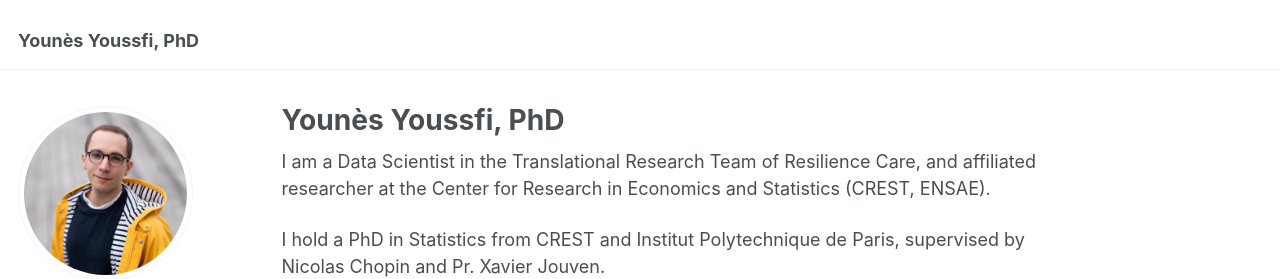
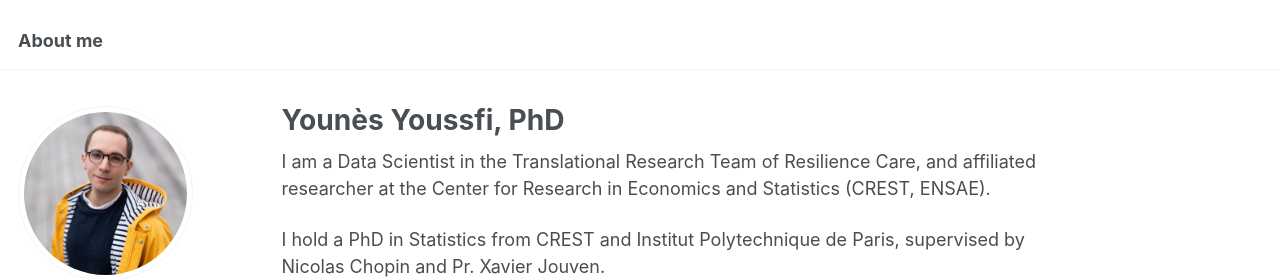
Before and after one commit to youyoussfi/youyoussfi.github.io, a Jekyll site: the page built from _pages/about.md, in a window 1280 px wide. Shown: the top 279 px of the page. Built offline with Jekyll 4.4.1, drawn with Linux system fonts in a browser that asks for light colours; some web fonts are replaced.

Commit message:
Update _config.yml

```diff
--- a/_config.yml
+++ b/_config.yml
@@ -9,7 +9,7 @@
 # Basic Site Settings
 locale                   : "en-US"
 site_theme               : "default"
-title                    : "Younès Youssfi, PhD"
+title                    : "About me"
 title_separator          : "-"
 name                     : &name "Your Name"
 description              : &description "personal description"
```
